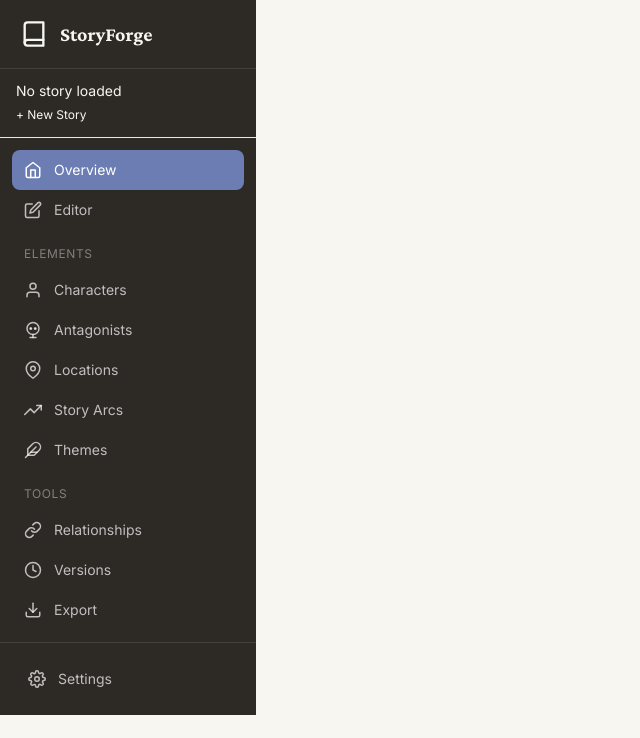
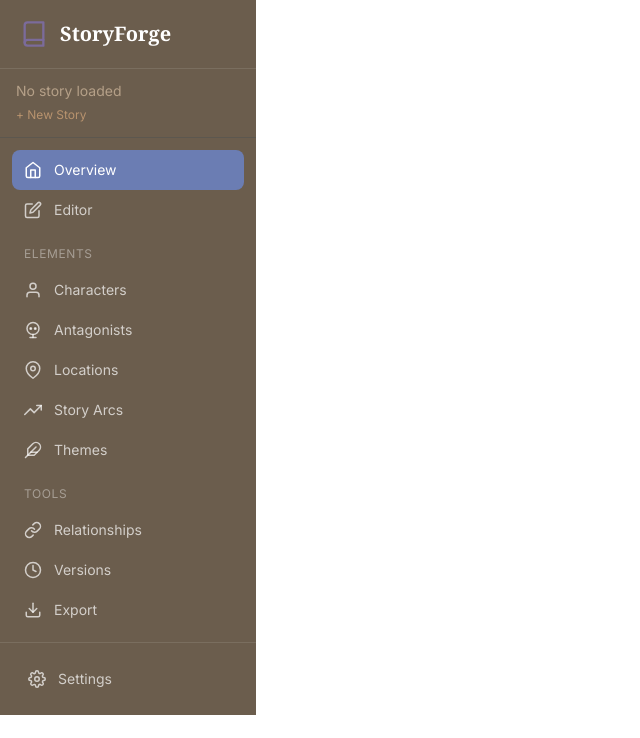
Before and after one commit to kungfunick/storyforge, a React (Vite) app: page / in a window 1280 px wide. Shown: the top 738 px of the page, without its empty margins (0-640 px from the left). Built offline with nearby package versions, Linux system fonts and the light colour scheme; no server answers.

Commit message:
refactoring method names

```diff
--- a/src/contexts/StoryContext.jsx
+++ b/src/contexts/StoryContext.jsx
@@ -24,22 +24,22 @@ const ActionTypes = {
 const initialState = {
   story: null,
   stories: [],
-  isLoading: true,
+  loading: true,
   error: null,
   activeView: 'overview',
   isGenerating: false,
   continuationOptions: null,
-  regenerationPrompt: null,
+  pendingCoreChanges: null,
 };
 
 function storyReducer(state, action) {
   switch (action.type) {
     case ActionTypes.SET_LOADING:
-      return { ...state, isLoading: action.payload };
+      return { ...state, loading: action.payload };
     case ActionTypes.SET_ERROR:
-      return { ...state, error: action.payload, isLoading: false };
+      return { ...state, error: action.payload, loading: false };
     case ActionTypes.SET_STORY:
-      return { ...state, story: action.payload, isLoading: false, error: null };
+      return { ...state, story: action.payload, loading: false, error: null };
     case ActionTypes.SET_STORIES:
       return { ...state, stories: action.payload };
     case ActionTypes.UPDATE_STORY:
@@ -53,7 +53,7 @@ function storyReducer(state, action) {
     case ActionTypes.CLEAR_CONTINUATION_OPTIONS:
       return { ...state, continuationOptions: null };
     case ActionTypes.SET_REGENERATION_PROMPT:
-      return { ...state, regenerationPrompt: action.payload };
+      return { ...state, pendingCoreChanges: action.payload };
     default:
       return state;
   }
@@ -81,7 +81,8 @@ export function StoryProvider({ children, userId = null }) {
     }
   }, [userId]);
 
-  const createStory = useCallback((title) => {
+  // FIX: Export as createNew to match what components expect
+  const createNew = useCallback((title) => {
     const newStory = storyController.createNew(title);
     dispatch({ type: ActionTypes.SET_STORY, payload: newStory });
     return newStory;
@@ -128,55 +129,75 @@ export function StoryProvider({ children, userId = null }) {
     }
   }, [state.story?.id, userId]);
 
-  const updateStoryFields = useCallback((updates) => {
+  const updateStory = useCallback((updates) => {
     if (!state.story) return;
     const result = storyController.updateFields(state.story, updates);
     dispatch({ type: ActionTypes.UPDATE_STORY, payload: result.story });
     if (result.shouldPromptRegeneration) {
       dispatch({
         type: ActionTypes.SET_REGENERATION_PROMPT,
-        payload: { changes: updates, changedFields: result.changedFields }
+        payload: { changes: result.changedFields }
       });
     }
   }, [state.story]);
 
-  const dismissRegenerationPrompt = useCallback(() => {
+  const updateSynopsis = useCallback((synopsis) => {
+    updateStory({ synopsis });
+  }, [updateStory]);
+
+  const dismissChanges = useCallback(() => {
     dispatch({ type: ActionTypes.SET_REGENERATION_PROMPT, payload: null });
   }, []);
 
-  const addElement = useCallback((elementType, elementData) => {
-    if (!state.story) return;
-    const updated = storyController.addElement(state.story, elementType, elementData);
-    dispatch({ type: ActionTypes.SET_STORY, payload: updated });
+  const confirmRegeneration = useCallback(async () => {
+    // TODO: Implement regeneration
+    dispatch({ type: ActionTypes.SET_REGENERATION_PROMPT, payload: null });
+  }, []);
+
+  const createElement = useCallback((elementType, elementData) => {
+    if (!state.story) return { errors: ['No story loaded'] };
+    try {
+      const updated = storyController.addElement(state.story, elementType, elementData);
+      dispatch({ type: ActionTypes.SET_STORY, payload: updated });
+      return { errors: [] };
+    } catch (error) {
+      return { errors: [error.message] };
+    }
   }, [state.story]);
 
   const updateElement = useCallback((elementType, elementId, updates) => {
-    if (!state.story) return;
-    const updated = storyController.updateElement(state.story, elementType, elementId, updates);
-    dispatch({ type: ActionTypes.SET_STORY, payload: updated });
+    if (!state.story) return { errors: ['No story loaded'] };
+    try {
+      const updated = storyController.updateElement(state.story, elementType, elementId, updates);
+      dispatch({ type: ActionTypes.SET_STORY, payload: updated });
+      return { errors: [] };
+    } catch (error) {
+      return { errors: [error.message] };
+    }
   }, [state.story]);
 
-  const removeElement = useCallback((elementType, elementId) => {
+  const deleteElement = useCallback((elementType, elementId) => {
     if (!state.story) return;
     const updated = storyController.removeElement(state.story, elementType, elementId);
     dispatch({ type: ActionTypes.SET_STORY, payload: updated });
   }, [state.story]);
 
-  const addRelationship = useCallback((sourceId, targetId, type, description) => {
+  const createRelationship = useCallback((relationshipData) => {
     if (!state.story) return;
+    const { sourceId, targetId, type, description } = relationshipData;
     const updated = storyController.addRelationship(state.story, sourceId, targetId, type, description);
     dispatch({ type: ActionTypes.SET_STORY, payload: updated });
   }, [state.story]);
 
-  const removeRelationship = useCallback((relationshipId) => {
+  const deleteRelationship = useCallback((relationshipId) => {
     if (!state.story) return;
     const updated = storyController.removeRelationship(state.story, relationshipId);
     dispatch({ type: ActionTypes.SET_STORY, payload: updated });
   }, [state.story]);
 
-  const addChapter = useCallback((title) => {
+  const addChapter = useCallback((chapterData) => {
     if (!state.story) return;
-    const updated = storyController.addChapter(state.story, title);
+    const updated = storyController.addChapter(state.story, chapterData.title);
     dispatch({ type: ActionTypes.SET_STORY, payload: updated });
   }, [state.story]);
 
@@ -186,7 +207,7 @@ export function StoryProvider({ children, userId = null }) {
     dispatch({ type: ActionTypes.SET_STORY, payload: updated });
   }, [state.story]);
 
-  const removeChapter = useCallback((chapterIndex) => {
+  const deleteChapter = useCallback((chapterIndex) => {
     if (!state.story) return;
     try {
       const updated = storyController.removeChapter(state.story, chapterIndex);
@@ -200,10 +221,10 @@ export function StoryProvider({ children, userId = null }) {
     dispatch({ type: ActionTypes.UPDATE_STORY, payload: { currentChapterIndex: index } });
   }, []);
 
-  const generateFromIdea = useCallback(async (title, idea, genre) => {
+  const generateFromIdea = useCallback(async (params) => {
     dispatch({ type: ActionTypes.SET_GENERATING, payload: true });
     try {
-      const story = await storyController.generateFromIdea(title, idea, genre);
+      const story = await storyController.generateFromIdea(params.title, params.idea, params.genre);
       dispatch({ type: ActionTypes.SET_STORY, payload: story });
     } catch (error) {
       dispatch({ type: ActionTypes.SET_ERROR, payload: error.message });
@@ -218,15 +239,17 @@ export function StoryProvider({ children, userId = null }) {
     try {
       const result = await storyController.generateContinuations(state.story, mode, userPrompt);
       dispatch({ type: ActionTypes.SET_CONTINUATION_OPTIONS, payload: result.options });
+      return result;
     } catch (error) {
       dispatch({ type: ActionTypes.SET_ERROR, payload: error.message });
       dispatch({ type: ActionTypes.SET_GENERATING, payload: false });
+      throw error;
     }
   }, [state.story]);
 
-  const applyContinuation = useCallback((continuation) => {
+  const applyContinuation = useCallback((continuation, chapterIndex) => {
     if (!state.story) return;
-    const updated = storyController.applyContinuation(state.story, continuation, state.story.currentChapterIndex);
+    const updated = storyController.applyContinuation(state.story, continuation, chapterIndex);
     dispatch({ type: ActionTypes.SET_STORY, payload: updated });
     dispatch({ type: ActionTypes.CLEAR_CONTINUATION_OPTIONS });
   }, [state.story]);
@@ -235,6 +258,12 @@ export function StoryProvider({ children, userId = null }) {
     dispatch({ type: ActionTypes.CLEAR_CONTINUATION_OPTIONS });
   }, []);
 
+  const createVersion = useCallback((summary) => {
+    if (!state.story) return;
+    const updated = storyController.createVersion(state.story, summary);
+    dispatch({ type: ActionTypes.SET_STORY, payload: updated });
+  }, [state.story]);
+
   const setActiveView = useCallback((view) => {
     dispatch({ type: ActionTypes.SET_VIEW, payload: view });
   }, []);
@@ -242,20 +271,38 @@ export function StoryProvider({ children, userId = null }) {
   useEffect(() => { loadStories(); }, [loadStories]);
 
   useEffect(() => {
-    if (state.story && !state.isLoading) {
+    if (state.story && !state.loading) {
       const timeoutId = setTimeout(() => saveStory(), 2000);
       return () => clearTimeout(timeoutId);
     }
-  }, [state.story, state.isLoading]);
+  }, [state.story, state.loading, saveStory]);
 
   const value = {
     ...state,
-    createStory, loadStory, saveStory, deleteStory, loadStories,
-    updateStoryFields, dismissRegenerationPrompt,
-    addElement, updateElement, removeElement,
-    addRelationship, removeRelationship,
-    addChapter, updateChapter, removeChapter, setCurrentChapter,
-    generateFromIdea, generateContinuations, applyContinuation, clearContinuationOptions,
+    // FIX: Export as createNew to match component expectations
+    createNew,
+    loadStory,
+    saveStory,
+    deleteStory,
+    loadStories,
+    updateStory,
+    updateSynopsis,
+    dismissChanges,
+    confirmRegeneration,
+    createElement,
+    updateElement,
+    deleteElement,
+    createRelationship,
+    deleteRelationship,
+    addChapter,
+    updateChapter,
+    deleteChapter,
+    setCurrentChapter,
+    generateFromIdea,
+    generateContinuations,
+    applyContinuation,
+    clearContinuationOptions,
+    createVersion,
     setActiveView,
   };
 
--- a/src/controllers/StoryController.js
+++ b/src/controllers/StoryController.js
@@ -53,7 +53,8 @@ class StoryController {
   }
 
   async loadAll(userId = null) {
-    return StorageService.loadAllStories(userId);
+    // FIX: Changed from loadAllStories to listStories to match StorageService
+    return StorageService.listStories(userId);
   }
 
   async delete(storyId, userId = null) {
--- a/tailwind.config.js
+++ b/tailwind.config.js
@@ -7,45 +7,58 @@ export default {
   theme: {
     extend: {
       colors: {
-        // Primary palette
-        primary: {
-          50: '#F8F6F1',
-          100: '#EDE9E0',
-          200: '#E0DCD4',
-          300: '#C4BFB5',
-          400: '#8A8480',
-          500: '#5C574F',
-          600: '#2D2A26',
-          700: '#1F1D1A',
-          800: '#14120F',
-          900: '#0A0908',
+        // StoryForge color palette
+        'sf-brown': {
+          50: '#FAF8F5',
+          100: '#F5F1EB',
+          200: '#E8DFD1',
+          300: '#D4C4AB',
+          400: '#B5A088',
+          500: '#8B7355',
+          600: '#6B5D4D',
+          700: '#5C574F',
+          800: '#433D35',
         },
-        // Accent colors
-        accent: {
-          purple: '#9B8AC4',
-          blue: '#6B7DB3',
-          green: '#5B8E6B',
-          red: '#9B4D4D',
-          gold: '#C4A85B',
-          pink: '#C45B8E',
+        'sf-cream': {
+          DEFAULT: '#FDF8F3',
+          dark: '#F5EFEA',
         },
-        // Semantic colors
-        surface: {
-          primary: '#F8F6F1',
-          secondary: '#FFFFFF',
-          tertiary: '#EDE9E0',
+        'sf-purple': {
+          DEFAULT: '#7B6B9B',
+          light: '#9B8AC4',
         },
-        border: '#E0DCD4',
+        'sf-accent': {
+          DEFAULT: '#B8936E',
+        },
+        'sf-red': {
+          DEFAULT: '#9B4D4D',
+          500: '#9B4D4D',
+        },
+        'accent-blue': '#6B7DB3',
+        'accent-green': '#5B8E6B',
+        'accent-red': '#9B4D4D',
+        'accent-purple': '#7B6B9B',
+        'accent-gold': '#B8936E',
+
+        // System colors
+        'surface-primary': '#FFFFFF',
+        'surface-secondary': '#FAF8F5',
+        'surface-tertiary': '#F5F1EB',
+        'border': '#E8DFD1',
+        'primary': {
+          400: '#B5A088',
+          500: '#8B7355',
+          600: '#6B5D4D',
+        },
       },
       fontFamily: {
-        serif: ['Crimson Pro', 'Georgia', 'serif'],
-        sans: ['Inter', 'system-ui', 'sans-serif'],
+        'sans': ['Inter', 'system-ui', 'sans-serif'],
+        'serif': ['Merriweather', 'Georgia', 'serif'],
+        'display': ['Merriweather', 'Georgia', 'serif'],
       },
       animation: {
-        'spin-slow': 'spin 2s linear infinite',
-        'fade-in': 'fadeIn 0.2s ease-out',
-        'slide-up': 'slideUp 0.2s ease-out',
-        'slide-right': 'slideRight 0.3s ease-out',
+        'fade-in': 'fadeIn 0.3s ease-in',
+        'slide-up': 'slideUp 0.3s ease-out',
       },
       keyframes: {
         fadeIn: {
@@ -56,12 +69,8 @@ export default {
           '0%': { opacity: '0', transform: 'translateY(20px)' },
           '100%': { opacity: '1', transform: 'translateY(0)' },
         },
-        slideRight: {
-          '0%': { transform: 'translateX(-100%)' },
-          '100%': { transform: 'translateX(0)' },
-        },
       },
     },
   },
   plugins: [],
-};
+}
```
